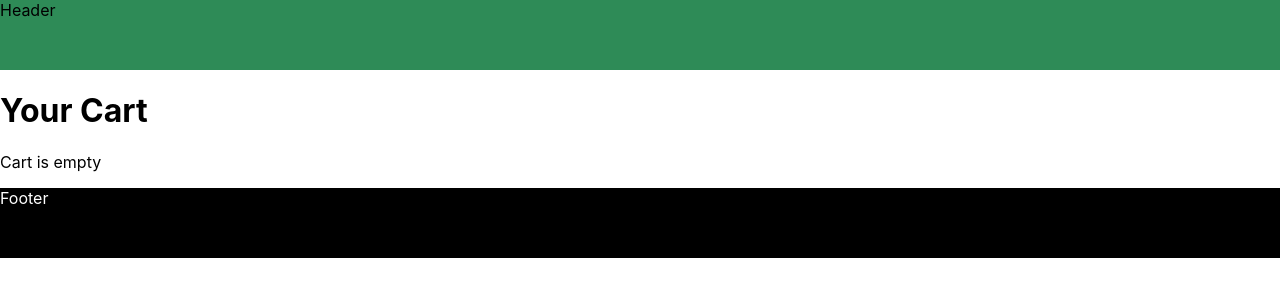
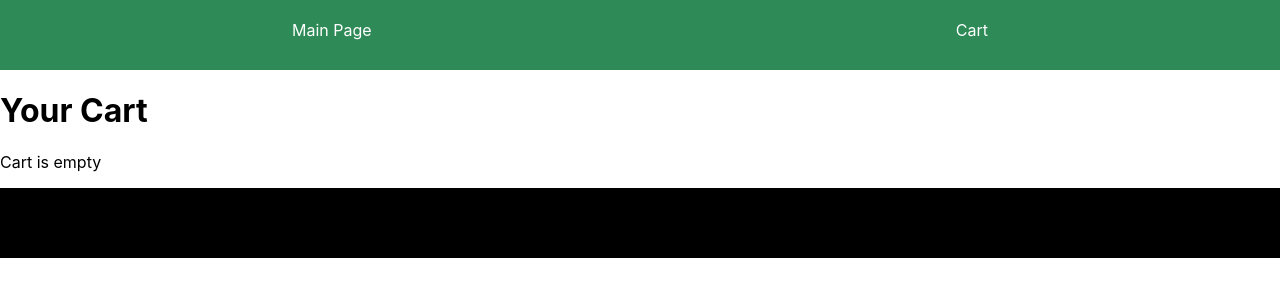
Before and after one commit to vitalii-khrypko/Shop-React, a React (Create React App) app: page /Shop-React/cart in a window 1280 px wide. Shown: the top 300 px of the page. Built offline with nearby package versions, Linux system fonts and the light colour scheme.

Commit message:
Header & Footer adjusted

```diff
--- a/src/Components/Footer/Footer.jsx
+++ b/src/Components/Footer/Footer.jsx
@@ -3,7 +3,7 @@ import "./Footer.css";
 const Footer = () => {
     return (
         <div className="Footer">
-            Footer
+
         </div>
     )
 }
--- a/src/Components/Header/Header.css
+++ b/src/Components/Header/Header.css
@@ -2,3 +2,19 @@
     background-color: seagreen;
     height: 70px;
 }
+
+.Header nav {
+    display: flex;
+    justify-content: space-around;
+}
+
+.Header a {
+    text-decoration: none;
+    padding-top: 20px;
+    color: white;
+    cursor: pointer;
+}
+
+.Header a:hover {
+    color: #afaeae;
+}
--- a/src/Components/Header/Header.jsx
+++ b/src/Components/Header/Header.jsx
@@ -1,10 +1,14 @@
 import "./Header.css";
+import { NavLink } from "react-router";
 
 const Header = () => {
     return (
-        <div className="Header">
-            Header
-        </div>
+        <header className="Header">
+            <nav>
+                <NavLink to="/">Main Page</NavLink>
+                <NavLink to="/cart">Cart</NavLink>
+            </nav>
+        </header>
     )
 }
 
```
